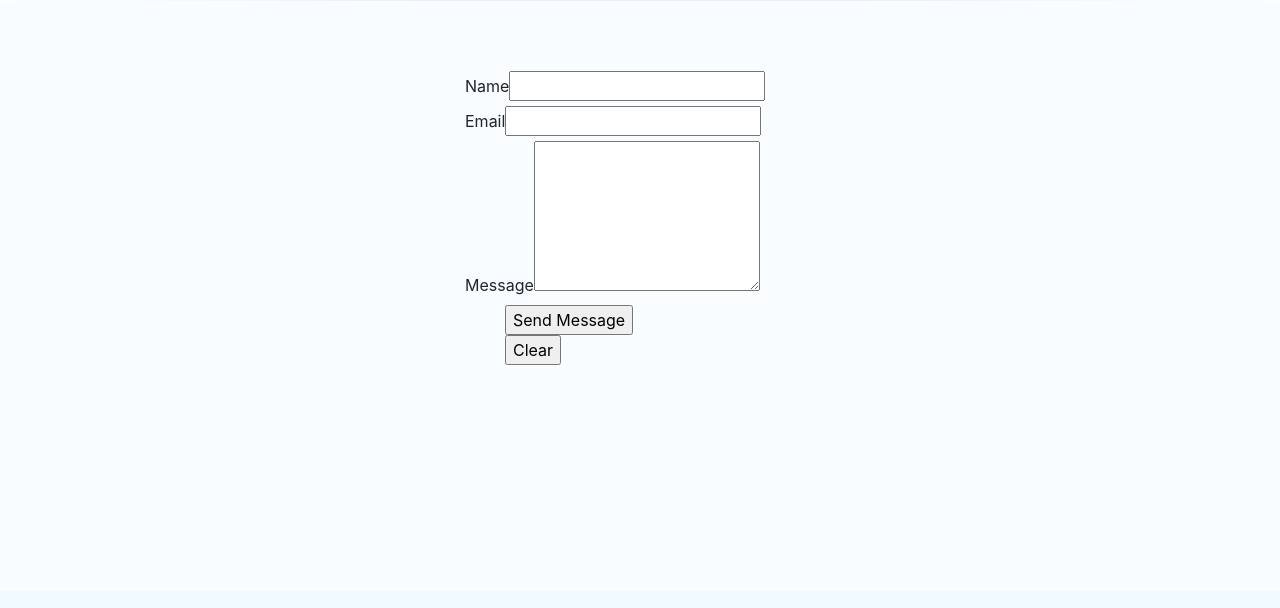
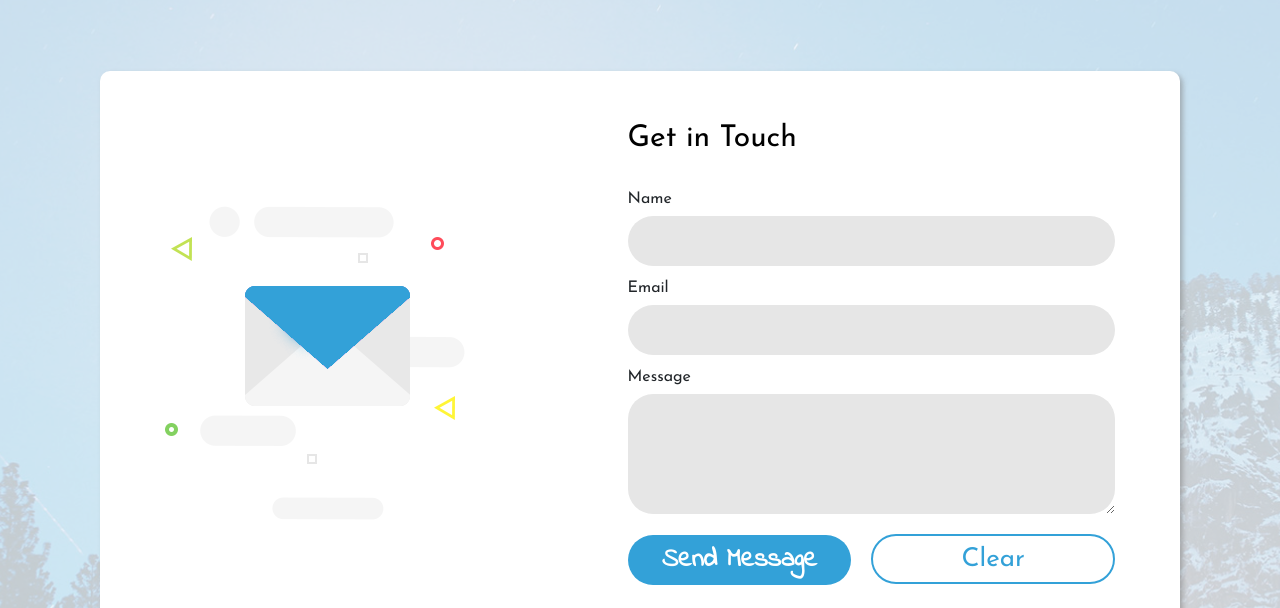
Before and after one commit to himali-patel/MyClicks, a Gatsby site: page /contact in a window 1280 px wide. Shown: the part 67-675 px from the top of the page. Built offline with nearby package versions, Linux system fonts and the light colour scheme; Gatsby itself is replaced by a stand-in of ours.

Commit message:
added files

```diff
--- a/src/components/layout.css
+++ b/src/components/layout.css
@@ -425,3 +425,82 @@ article.blog-listing  a.entry-read-more {
 .sidebar-blk .img-rounded{height:70px;width:70px;border-radius:50%;float: left; margin: 0 15px 0 0;}
 .sidebar-blk span.meta{display: block}
 .sidebar-blk ul li a{text-decoration: none; color: #002d52; font-family: 'Josefin Sans', sans-serif;    line-height: 20px;}
+
+.contactImage{background-image: url('../images/contact-bg.jpg');    width: 100%; background-repeat: no-repeat; background-position: center center; background-size: cover;}
+.container-contact100{width: 100%; min-height: 100vh; background: rgba(240, 250, 255, 0.8); }
+.wrap-contact100 {
+  background: #fafdfe;
+  background: #fff;
+  border-radius: 10px;
+  overflow: hidden;
+  display: -webkit-box;
+  display: -webkit-flex;
+  display: -moz-box;
+  display: -ms-flexbox;
+  display: flex;
+  flex-wrap: wrap;
+  justify-content: space-between;
+  padding: 50px;
+  box-shadow: 3px 3px 5px #7f7f7f85;
+}
+.contact100-pic{width: 310px;display: inline-block;padding-top: 85px; will-change: transform; transform: perspective(300px) rotateX(0deg) rotateY(0deg);transition:0.4s ease-out;}
+.contact-form{width: calc(100% - 320px); display: inline-block; padding-left: 15%;float: right}
+.contact100-pic:hover{ will-change: transform; transform: perspective(300px) rotateX(-1.58deg) rotateY(-4.46deg) scale3d(1.1,1.1,1.1);transition:0.4s ease-out;}
+.contact-form h5{color: #000;font-size: 30px;font-family: 'Josefin Sans', sans-serif;margin-bottom: 30px;  }
+.contact-form .field label{display: block;margin-bottom: 5px;font-size: 16px;font-family: 'Josefin Sans', sans-serif;}
+.contact-form .field {margin: 10px 0px;    z-index: 1;position: relative;}
+.contact-form .field input,
+.contact-form .field textarea{display: block; width: 100%; background: #e6e6e6; font-family: 'Josefin Sans', sans-serif;font-size: 15px; line-height: 1.5; color: #666666;    height: 50px; border-radius: 25px; padding: 0 30px 0 50px;border:0;}
+.contact-form .field textarea{height:120px;}
+.contact-form  ul.actions{padding:0;margin:20px 0px;}
+.contact-form ul li{display: inline-block;width:50%;}
+.contact-form ul li:first-child{padding-right: 20px;}
+.contact100-form-btn,
+.contact100-clear-btn{ width: 100%; height: 50px; border-radius: 25px; background: #33a1d8; font-family: 'Indie Flower', cursive; font-size: 26px; font-weight: 700; line-height: 1.5; color: #fff; display:inline-block; padding: 0 25px; -webkit-transition: all 0.4s; -o-transition: all 0.4s; -moz-transition: all 0.4s; transition: all 0.4s; outline: none !important; border: 2px solid transparent; }
+.contact100-clear-btn{font-family: 'Josefin Sans', sans-serif;font-weight: normal;background:transparent;color: #33a1d8;border: 2px solid #33a1d8;}
+.contact100-form-btn:hover{background:transparent;color: #33a1d8;border: 2px solid #33a1d8;}
+.contact100-clear-btn:hover{background: #33a1d8;color:#fff;}
+.input100:focus + .focus-input100 {
+  -webkit-animation: anim-shadow 0.5s ease-in-out forwards;
+  animation: anim-shadow 0.5s ease-in-out forwards;
+}
+.focus-input100 {
+  display: block;
+  position: absolute;
+  border-radius: 25px;
+  top: 28px;
+  left: 0;
+  z-index: -1;
+  width: 100%;
+  height: 50px;
+  box-shadow: 0px 0px 0px 0px;
+  color: #33a1d8;
+}
+@-webkit-keyframes anim-shadow {
+  to {
+    box-shadow: 0px 0px 60px 25px;
+    opacity: 0;
+  }
+}
+
+@keyframes anim-shadow {
+  to {
+    box-shadow: 0px 0px 60px 25px;
+    opacity: 0;
+  }
+}
+
+h4.success-msg {
+  width: 100%;
+  text-align: center;
+  font-family: 'Indie Flower', cursive;
+  color: #07acff;
+  font-weight: 700;
+  font-size: 36px;
+}
+.backtohome.contact100-form-btn{
+  width: auto;
+  height: auto;
+  padding: 5px 30px;
+  text-decoration: none
+}
--- a/src/pages/contact.js
+++ b/src/pages/contact.js
@@ -2,51 +2,61 @@ import React, { Component } from "react"
 import Helmet from "react-helmet"
 import Layout from "../components/layout"
 import {graphql } from "gatsby"
+import ContactImg from "../images/img-01.png"
 
 
 export class Contact extends Component {
   render() {
     const siteTitle = this.props.data.site.siteMetadata.title
+
     return (
-      <div>
+      <div className="contactImage">
+        <div className="container-contact100">
         <Helmet title={siteTitle} />
         <Layout>
-        <section className="about-us pad-70">
+          <section className="contact-us pad-70">
             <div className="container">
 
-                <div className="row">
-                    <div className="col-lg-4">
-                        <div className="image-container">
-
+                  <div className="col-lg-12">
+                    <div className="wrap-contact100">
+                        <div className="col-lg-12">
+                        <div class="contact100-pic">
+				                          	<img src={ContactImg} alt="IMG" />
 				                 </div>
-                    </div>
-                    <div className="col-lg-8">
-                    <form name="contact" method="post" data-netlify="true" data-netlify-honeypot="bot-field">
+                            <form name="contact" method="post" data-netlify="true" className="contact-form" data-netlify-honeypot="bot-field" action="/success">
                                     <input type="hidden" name="form-name" value="contact" />
                                     <input type="hidden" name="bot-field" />
+                                    <div>
+                                      <h5>Get in Touch</h5>
+                                    </div>
                                       <div className="field half first">
                                           <label htmlFor="name">Name</label>
-        <input type="text" name="name" id="name" />
+                                          <input type="text" name="name" id="name" className="input100"  required/>
+                                          <span class="focus-input100"></span>
                                       </div>
                                       <div className="field half">
                                           <label htmlFor="email">Email</label>
-        <input type="text" name="email" id="email" />
+                                          <input type="text" name="email" id="email" className="input100"  required/>
+                                          <span class="focus-input100"></span>
                                       </div>
                                       <div className="field">
                                           <label htmlFor="message">Message</label>
-        <textarea name="message" id="message" rows="6"></textarea>
+                                          <textarea name="message" id="message"   required></textarea>
+
                                       </div>
                                       <ul className="actions">
-        <li><input type="submit" value="Send Message" className="special" /></li>
-        <li><input type="reset" value="Clear" /></li>
+                                          <li><input type="submit" value="Send Message" className="contact100-form-btn special" /></li>
+                                          <li><input type="reset" value="Clear" className="contact100-clear-btn" /></li>
                                       </ul>
                             </form>
+                        </div>
                      </div>
 
               </div>
             </div>
           </section>
         </Layout>
+        </div>
       </div>
     )
   }
```
Also changed, not shown: src/pages/success.js (+16 -12 lines), src/images/contact-bg.jpg (added), src/images/img-01.png (added). Lines whose indentation alone changed are shown as unchanged.
